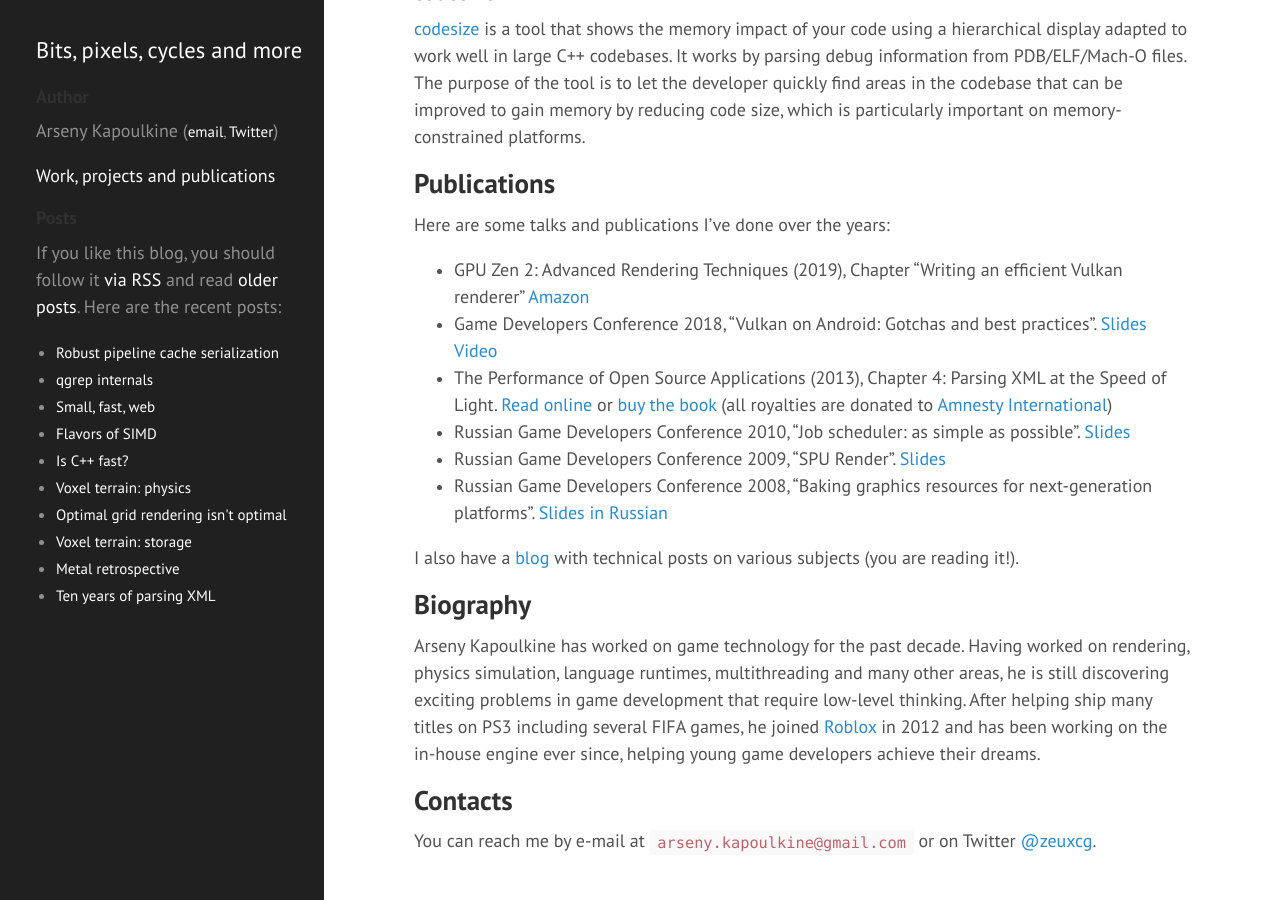
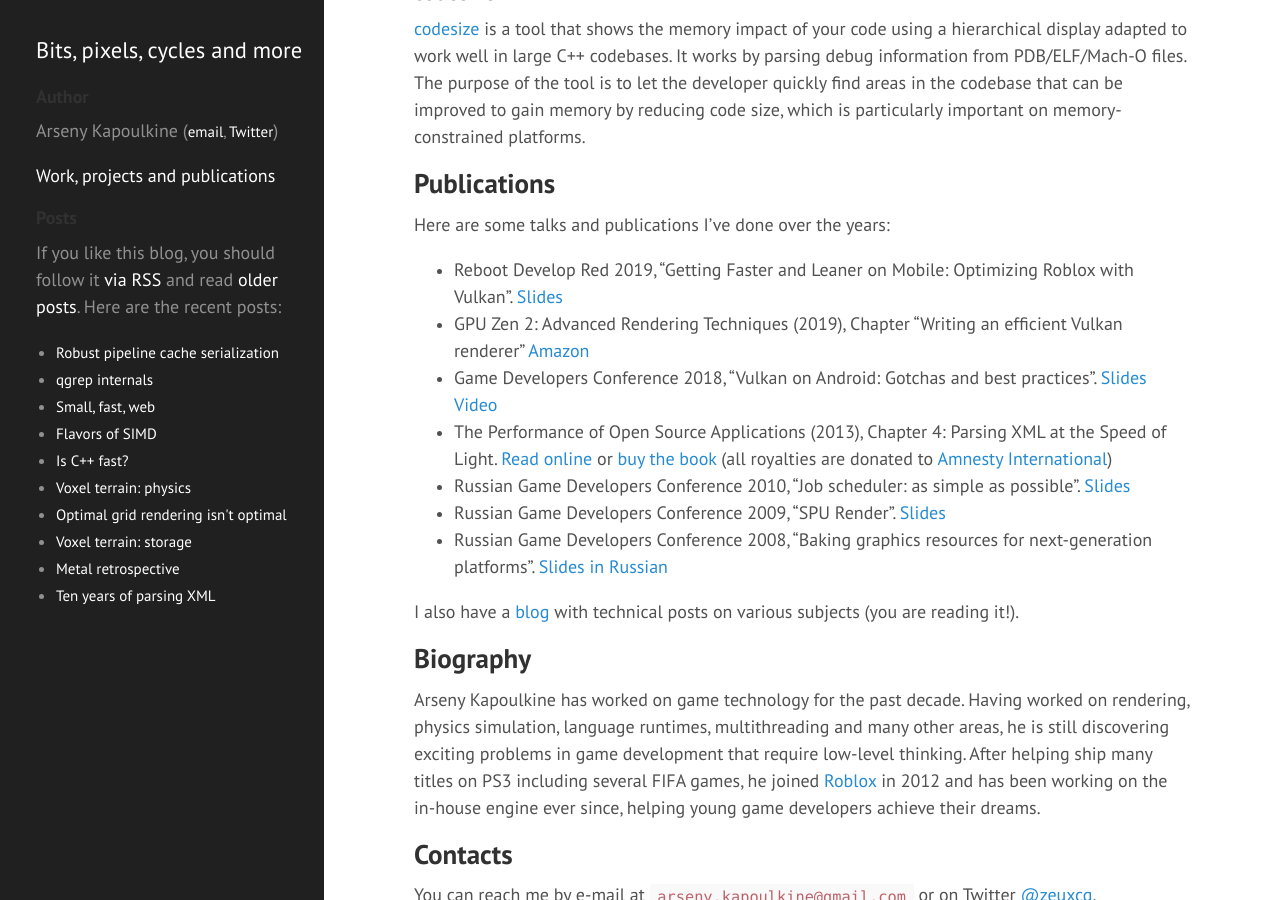
Before and after one commit to zeux/zeux.github.io, a Jekyll site: the page built from about.md, in a window 1280 px wide and 900 px high, scrolled down 1307 px. Built offline with Jekyll 4.4.1, drawn with Linux system fonts in a browser that asks for light colours.

Commit message:
Added Reboot slides (video is coming soon I guess?)

```diff
--- a/about.md
+++ b/about.md
@@ -52,6 +52,7 @@ I'm also working on a wide variety of open-source projects, most of which are ho
 
 Here are some talks and publications I've done over the years:
 
+* Reboot Develop Red 2019, "Getting Faster and Leaner on Mobile: Optimizing Roblox with Vulkan". [Slides](/data/reboot2019.pdf)
 * GPU Zen 2: Advanced Rendering Techniques (2019), Chapter "Writing an efficient Vulkan renderer" [Amazon](https://www.amazon.com/GPU-Zen-Advanced-Rendering-Techniques/dp/179758314X)
 * Game Developers Conference 2018, "Vulkan on Android: Gotchas and best practices". [Slides](/data/gdc2018.pdf) [Video](https://www.youtube.com/watch?v=Aeo62YzofGc)
 * The Performance of Open Source Applications (2013), Chapter 4: Parsing XML at the Speed of Light. [Read online](http://aosabook.org/en/posa/parsing-xml-at-the-speed-of-light.html) or [buy the book](http://aosabook.org/en/buy.html#posa) (all royalties are donated to [Amnesty International](http://www.amnesty.org/))
```
Also changed, not shown: 1 other file.
